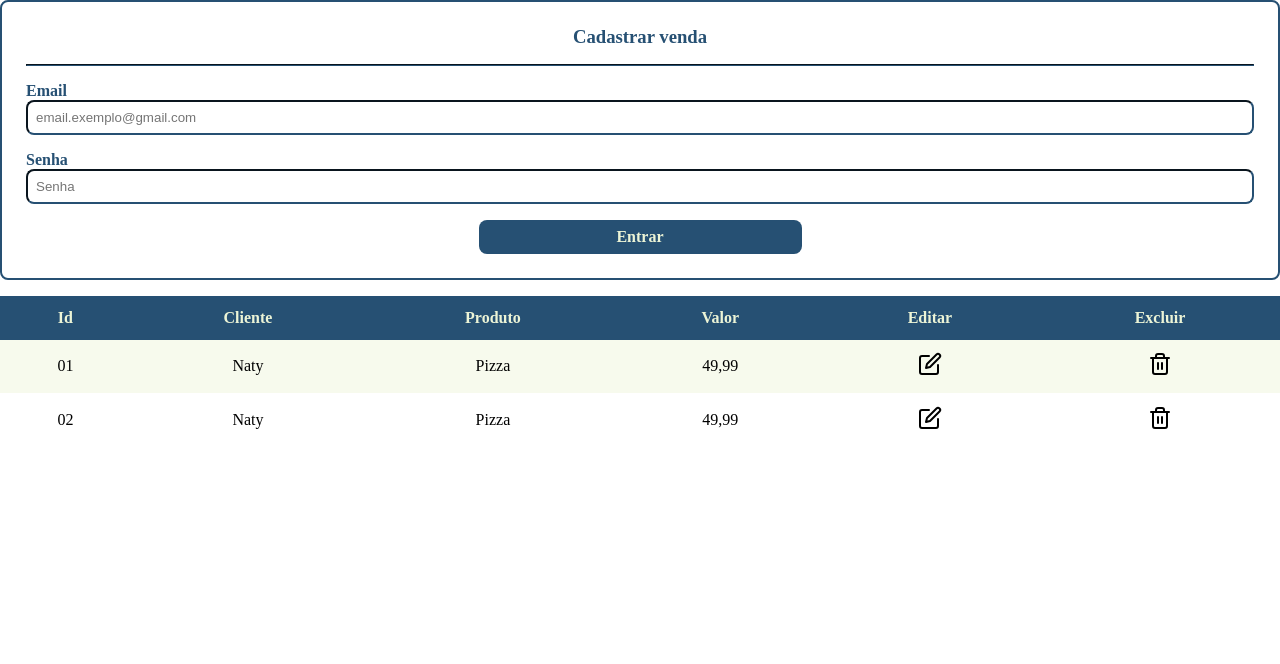
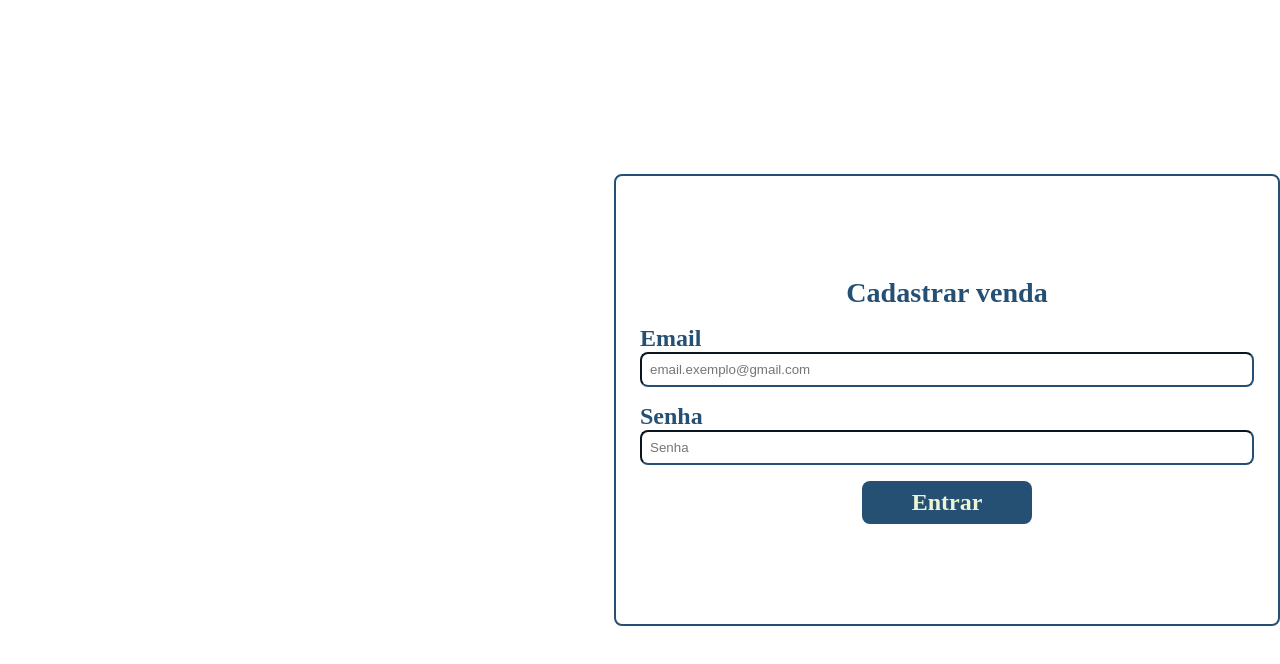
Before and after one commit to NatalyaNunes/projetoVendas, a React (Create React App) app: page / in a window 1280 px wide. Shown: the top 664 px of the page. Built offline with nearby package versions, Linux system fonts and the light colour scheme.

Commit message:
correcoes html

```diff
--- a/src/App.js
+++ b/src/App.js
@@ -3,14 +3,14 @@ import './App.css';
 import SideBar from './components/SideBar';
 import Cadastro from './components/forms/Cadastro';
 import Table from './components/Table';
-import Login from './components/forms/Login';
+import Login from './components/Login';
 
 function App() {
   return (
     <div className="App">
 
     <Login/>
-    <Table/>
+
 
     </div>
   );
--- a/src/components/forms/Login.js
+++ b/src/components/Login.js
@@ -1,11 +1,12 @@
 function Login() {
     return (
-        <main class="forms">
-            <div>
+        <main class="home">
+            <div class="left">
                 <h3 class="mb">Cadastrar venda</h3>
             </div>
-            <hr/>
-            <form action="#">
+            <div class="right forms login">
+                <h3 class="mb">Cadastrar venda</h3>
+                <form action="#">
                 <div class="cardinput mt">
                     <label for="email">Email</label>
                     <input type="email" name="email" placeholder="email.exemplo@gmail.com"/>
@@ -19,7 +20,9 @@ function Login() {
                     <a class="but" href="#">Entrar</a>
                 </div>
 
-    </form>
+            </form>
+            </div>
+
         </main>
     )
 }
--- a/src/components/SideBar.js
+++ b/src/components/SideBar.js
@@ -1,11 +1,12 @@
 function SideBar(){
     return(
+        <main>
             <div class="sidebar">
                 <nav class="mb">
                     <h2>VendUp</h2>
                 </nav>
                 <hr/>
-            <main class="mt">
+                <div class="mt">
                     <a href="#">
                         <div class="butsidebar">
                             <i>
@@ -30,8 +31,11 @@ function SideBar(){
                             <p>Login</p>
                         </div>
                     </a>
+                </div>
+            </div>
         </main>
-        </div>
+
+
     )
 }
 
--- a/src/index.css
+++ b/src/index.css
@@ -21,6 +21,30 @@ a{
 
 table a:hover{
 color: #529fdd;
+}
+/*Página Home */
+
+.home{
+  display: flex;
+  width: 100%;
+  height: 100vh;
+}
+
+.left, .right{
+  flex: 1;
+  display: flex;
+  justify-content: center;
+  align-items: center;
+  color: white;
+  font-size: 24px;
+  align-self: center;
+}
+
+.login{
+  display: block;
+  align-content: center;
+  height: 50%;
+  width: 10rem;
 }
 
 /*Style Sidebar*/
@@ -78,6 +102,7 @@ td, th{
   border-radius: 8px;
   padding: 1.5rem;
   color: var(--pj-blue);
+
 }
 /* style inputs*/
 input{
```
Also changed, not shown: src/components/Home.js (added). Lines whose indentation alone changed are shown as unchanged.
